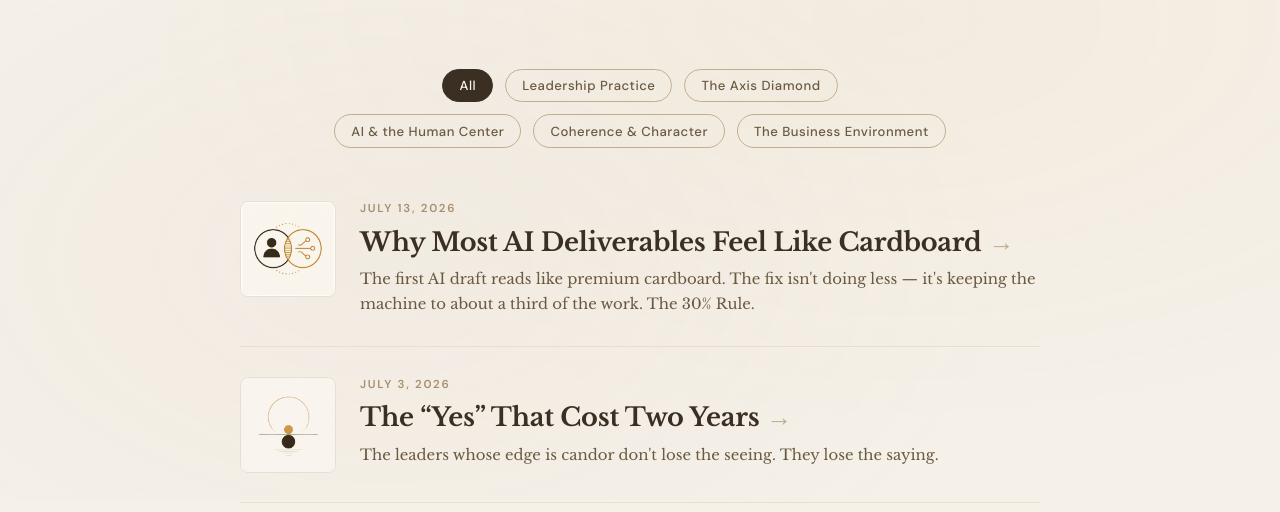
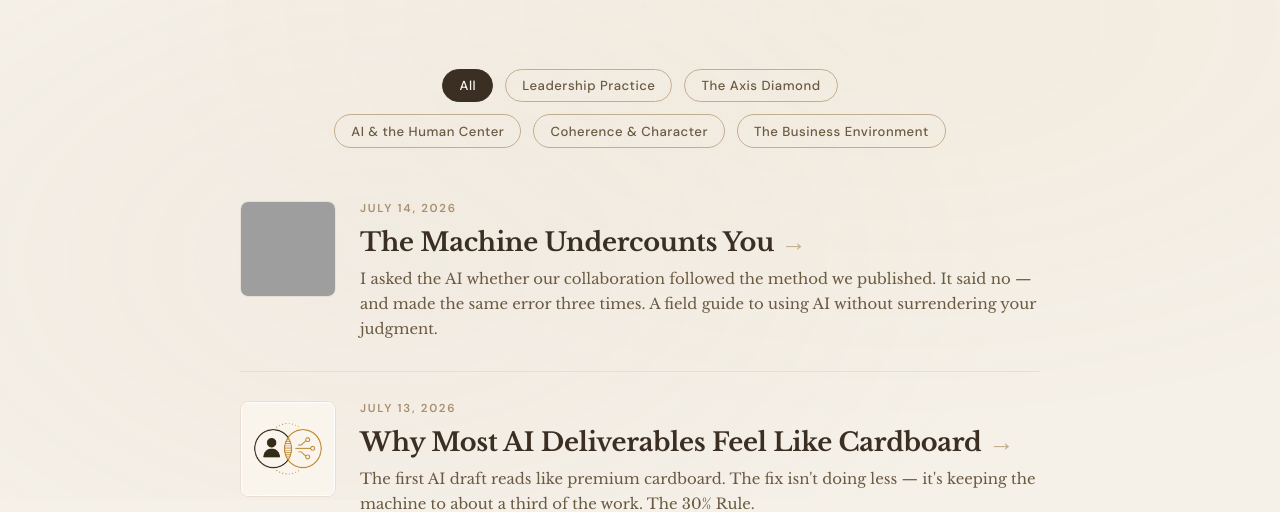
Before and after one commit to alustberg/axis-site, a plain HTML site: page observations/index.html in a window 1280 px wide. Shown: the part 300-812 px from the top of the page. Drawn offline with nearby package versions, Linux system fonts and the light colour scheme; grey boxes are pictures that could not be loaded.

Commit message:
Add files via upload

```diff
--- a/observations/index.html
+++ b/observations/index.html
@@ -177,6 +177,14 @@ nav.scrolled { box-shadow:0 2px 20px rgba(58,47,34,0.06); }
   </div>
 </div>
 <main class="observations-list" id="observationsList">
+  <a class="observation-entry" href="/observations/the-machine-undercounts-you" data-tags="ai-human-center,leadership-practice">
+    <div class="entry-thumb"><img src="/observations/images/the-machine-undercounts-you.png" alt="" loading="lazy" /></div>
+    <div class="entry-body">
+      <div class="entry-date">July 14, 2026</div>
+    <h2 class="entry-title">The Machine Undercounts You</h2>
+    <p class="entry-dek">I asked the AI whether our collaboration followed the method we published. It said no &mdash; and made the same error three times. A field guide to using AI without surrendering your judgment.</p>
+    </div>
+  </a>
   <a class="observation-entry" href="/observations/the-30-percent-rule" data-tags="ai-human-center,leadership-practice">
     <div class="entry-thumb"><img src="/observations/images/ai-assisted-process.png" alt="" loading="lazy" /></div>
     <div class="entry-body">
```
